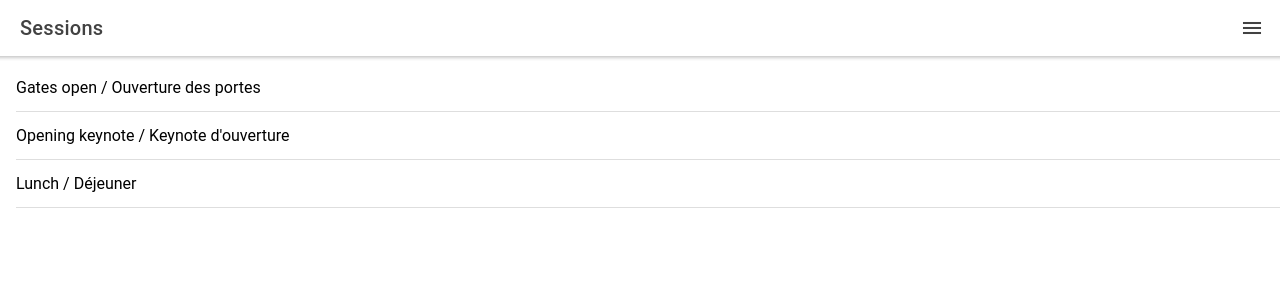
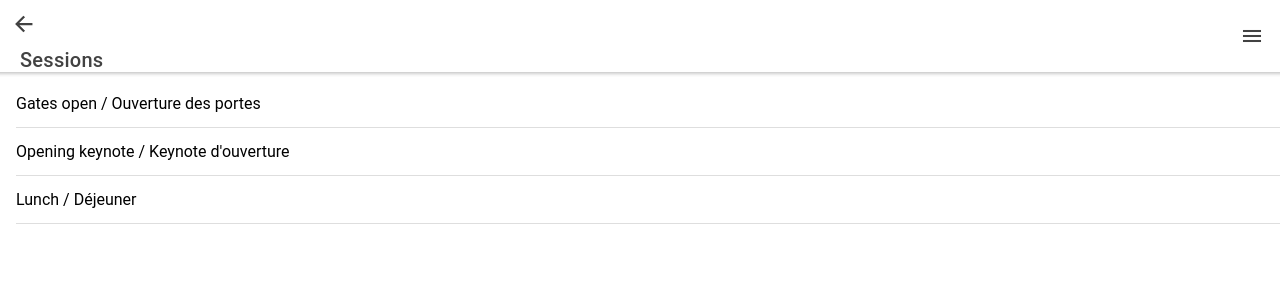
Before and after one commit to marem-bzh/IMT-Mobile-Projet, a React (Create React App) app: page /sessions in a window 1280 px wide. Shown: the top 300 px of the page. Built offline with nearby package versions, Linux system fonts and the light colour scheme.

Commit message:
Router link sessions

```diff
--- a/src/pages/Home.tsx
+++ b/src/pages/Home.tsx
@@ -7,10 +7,12 @@ import {
   IonImg,
   IonMenuButton,
   IonPage,
+  IonRouterLink,
   IonTitle,
   IonToolbar,
 } from '@ionic/react';
 import './Home.css';
+import { Link } from 'react-router-dom';
 
 const Home: React.FC = () => {
 
@@ -37,8 +39,10 @@ const Home: React.FC = () => {
               18th oct - 19th oct
             </span></li>
           <li><span>
-            <IonButton expand="block" >See speakers</IonButton>
-            <IonButton expand="block" >See talks</IonButton>
+            <Link to={`/sessions`}>
+              <IonButton expand="block" >See speakers</IonButton>
+            </Link>
+            <IonButton routerLink={`/session`} expand="block" >See talks</IonButton>
           </span></li>
         </ul>
       </IonContent>
--- a/src/pages/Session/Sessions.tsx
+++ b/src/pages/Session/Sessions.tsx
@@ -2,6 +2,7 @@ import SessionListItem from '../../components/SessionListItem';
 import React, { useState } from 'react';
 import { Session, getSessions } from '../../data/sessions';
 import {
+    IonBackButton,
     IonButtons,
     IonContent,
     IonHeader,
@@ -26,6 +27,9 @@ const Sessions: React.FC = () => {
         <IonPage id="sessions-page">
             <IonHeader>
                 <IonToolbar>
+                    <IonButtons>
+                        <IonBackButton defaultHref="/home"></IonBackButton>
+                    </IonButtons>
                     <IonTitle>Sessions</IonTitle>
                     <IonButtons slot="end">
                         <IonMenuButton autoHide={false} />
```
